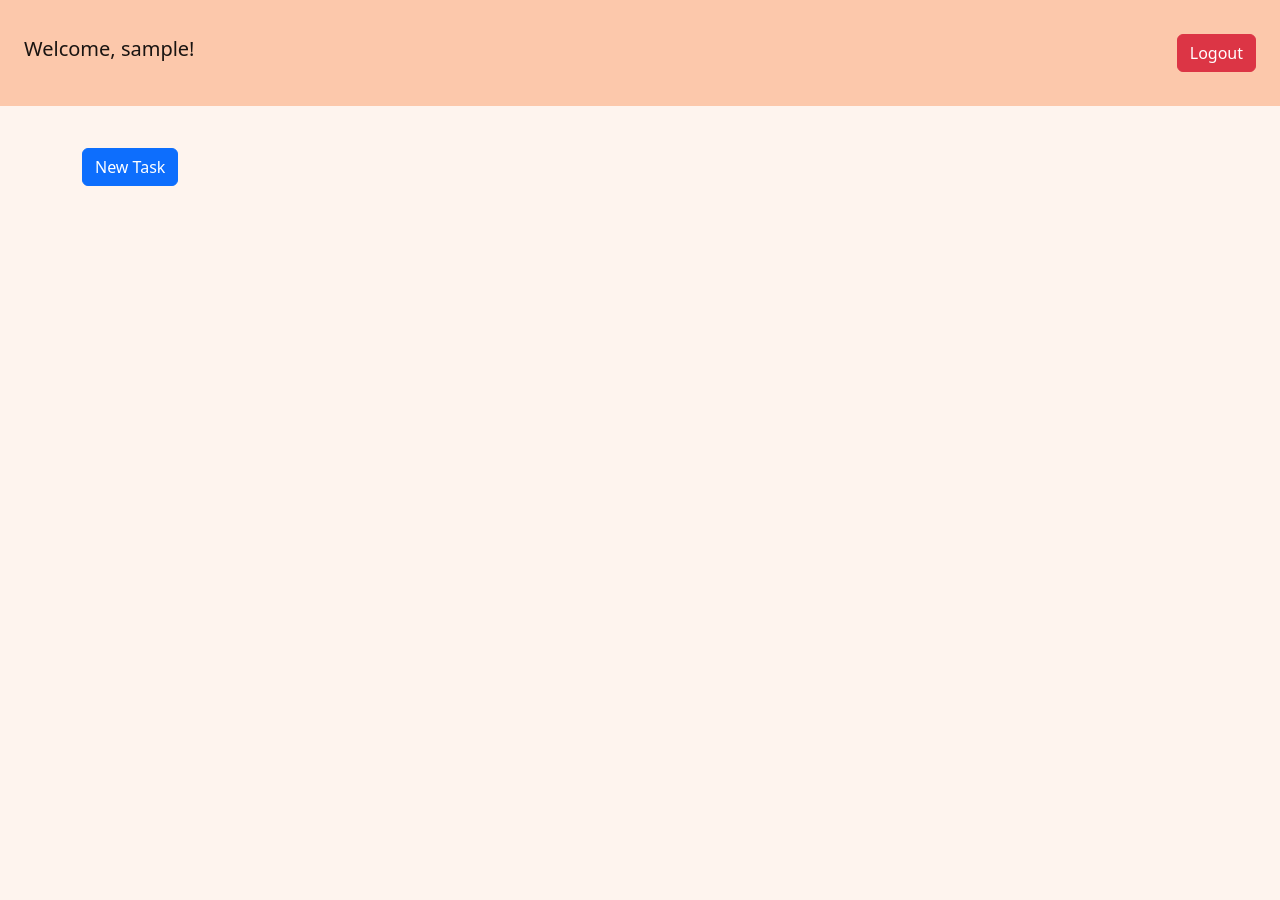
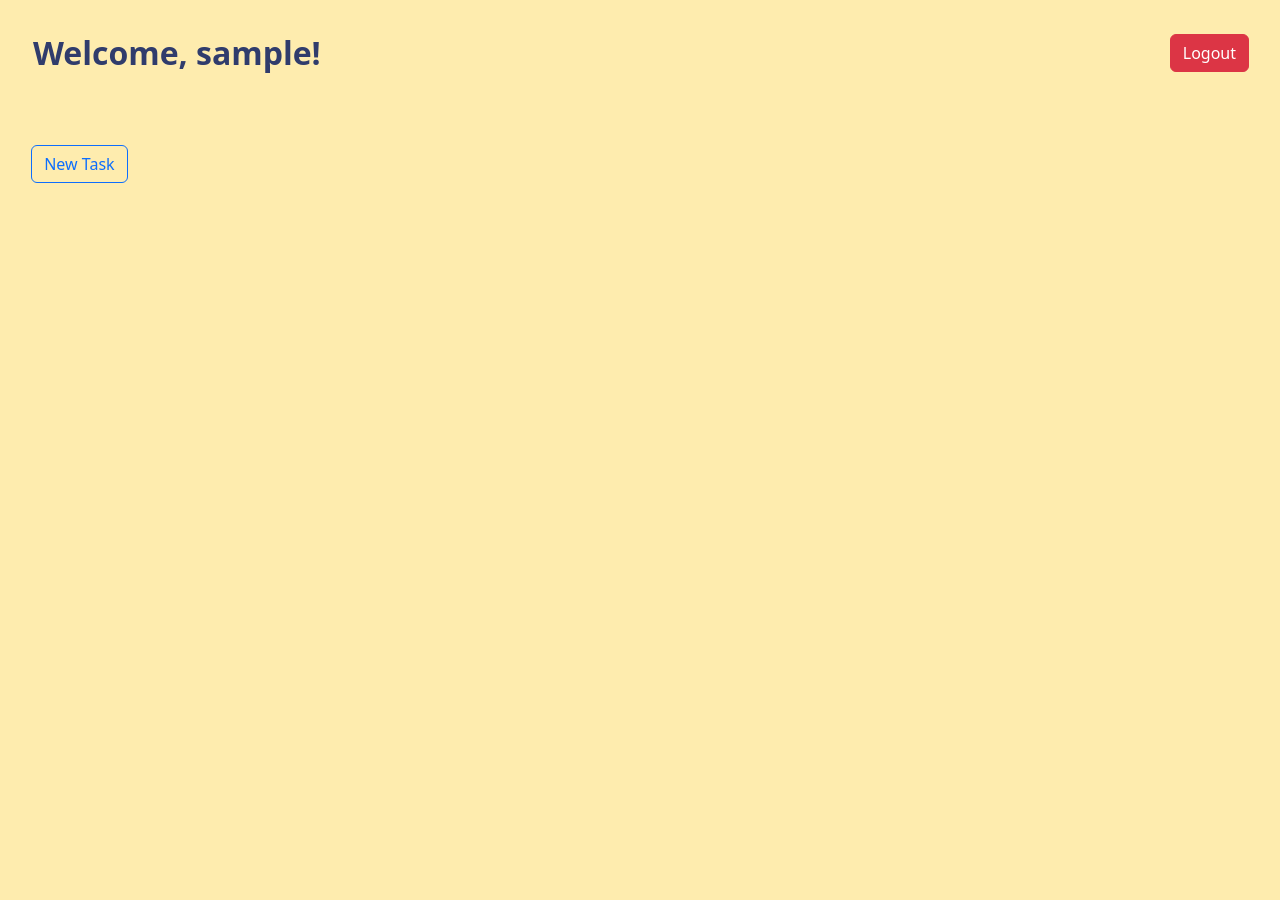
Before and after one commit to syadzaarrana/PBP, a Django app: page /todolist/ in a window 1280 px wide. After the commit the page ends 183 px from the top, so only its background shows below. Run offline with Django 4.2, Linux system fonts and the light colour scheme; the visitor is signed in with stand-in values (Sample User, id 1); data that the repository does not hold is empty.

Commit message:
Update Style

```diff
--- a/static/css/stylef.css
+++ b/static/css/form.css
@@ -6,9 +6,5 @@
 
 .full-width {
     min-height: 100vh;
-    background-color: #fef4ee;
+    background-color: #feecae;
 }
-
-.navbar {
-    background-color: #fcc8ab;
-}
--- a/static/css/style.css
+++ b/static/css/style.css
@@ -6,13 +6,24 @@
 
 .full-width {
     min-height: 100vh;
-    background-color: #fef4ee;
+    background-color: #feecae;
 }
 
-.navbar {
-    background-color: #fcc8ab;
+nav {
+    background-color: #feecae;
+    height: fit-content;
+}
+
+#tasks {
+    background-color: #2b3661;
+    border-radius: 1rem;
+    transition: transform .7s;
+}
+
+#tasks:hover {
+    transform: scale(1.05);
 }
 
 body {
-    padding-top: 100px;
+    padding-top: 97px;
 }
--- a/todolist/templates/todolist.html
+++ b/todolist/templates/todolist.html
@@ -14,43 +14,42 @@
 
 <section class = "full-width d-flex justify-content-center align-items-start">
     <nav class="navbar fixed-top">
-        <div class="container-fluid" style="padding:3vh ;">
-            <span class="navbar-brand h1">Welcome, {{ request.user.username }}!</span>
+        <div class="container-fluid" style="padding:2vh ; margin-left:17px ; margin-right:15px ;">
+            <span class="navbar-brand" style="color:#303c6c ; font-weight: 700; font-size: xx-large;">Welcome, {{ request.user.username }}!</span>
             <form action="{% url 'todolist:logout' %}" method="GET">
                 <button type="submit" class="btn btn-danger" value="logout">Logout</button>
             </form>
         </div>
     </nav>
-    <div class="container mt-5">
+    <div class="container mt-5" style="min-width:97vw ;">
         <form action="{% url 'todolist:create_task' %}" method="GET">
-            <button type="submit" class="btn btn-primary" value="create_task">New Task</button>
+            <button type="submit" class="btn btn-outline-primary" value="create_task">New Task</button>
         </form>
         <br/>
         <div class="row">
             {% for todo in my_todolist %}
             <div class="col-4">
-                <div class="card mb-4">
+                <div class="card text-white border-0 mb-4" id="tasks">
                     <div class="card-body">
                         <h5 class="card-title">{{ todo.title }}</h5>
                         <p class="card-text">{{ todo.description }}</p>
-                        <footer class="text-muted" style="font-size: small;">{{ todo.date }}</footer>
+
                         <br/>
-                        <div class="btn-group" role="group">
                         {% if todo.is_finished %}
                         <form action="{% url 'todolist:complete_task' todo.id %}" method="GET">
-                                <button type="submit" class="btn btn-outline-primary btn-sm" value="complete_task">Unmark Done</button>
+                            <button type="submit" class="btn btn-outline-warning btn-sm mb-1" value="complete_task">Unmark Done</button>
                         </form>
                         {% else %}
                         <form action="{% url 'todolist:complete_task' todo.id %}" method="GET">
-                                <button type="submit" class="btn btn-outline-primary btn-sm" value="complete_task">Mark Done</button>
+                            <button type="submit" class="btn btn-outline-warning btn-sm mb-1" value="complete_task">Mark Done</button>
                         </form>
                         {% endif %}
 
                         <form action="{% url 'todolist:delete_task' todo.id %}" method="GET">
                             <button type="submit" class="btn btn-outline-danger btn-sm" value="delete_task">Delete</button>
                         </form>
-                        </div>
 
+                        <footer class="font-weight-light" style="font-size:x-small ; text-align: right;">{{ todo.date }}</footer>
                     </div>
                 </div>
             </div>
--- a/todolist/views.py
+++ b/todolist/views.py
@@ -56,7 +56,6 @@ def create_task(request):
         if form.is_valid():
             form.instance.user = request.user
             form.save()
-            messages.success(request, 'Task added successfully!')
             return redirect('todolist:show_my_todolist')
 
     context = {'form':form}
```
Also changed, not shown: todolist/templates/login.html (+5 -5 lines), todolist/templates/register.html (+5 -5 lines). Lines whose indentation alone changed are shown as unchanged.
